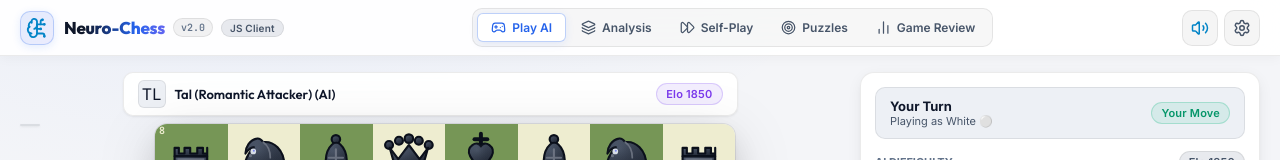
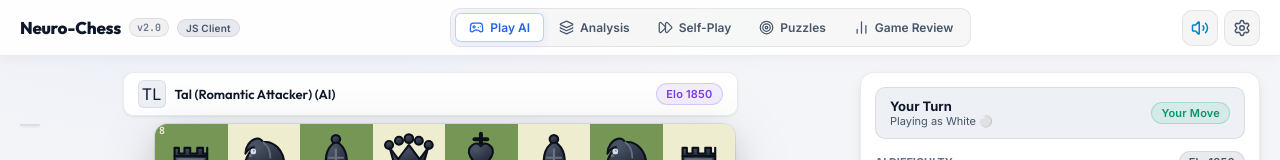
Before and after one commit to raunaksinghhh/Neuro-chess, a React (Vite) app: page / in a window 1280 px wide. Shown: the top 160 px of the page. Built offline with nearby package versions, Linux system fonts and the light colour scheme; no server answers.

Commit message:
refactor: remove brand icon and simplify title styling in header component

```diff
--- a/src/components/Header/Header.css
+++ b/src/components/Header/Header.css
@@ -23,34 +23,11 @@
   flex-shrink: 0;
 }
 
-.brand-icon-wrapper {
-  width: 34px;
-  height: 34px;
-  border-radius: 10px;
-  background: linear-gradient(135deg, rgba(37, 99, 235, 0.12), rgba(99, 102, 241, 0.12));
-  border: 1px solid rgba(37, 99, 235, 0.25);
-  display: flex;
-  align-items: center;
-  justify-content: center;
-  box-shadow: 0 2px 8px rgba(37, 99, 235, 0.12);
-  transition: all 0.15s ease;
-  color: #2563eb;
-}
-
-.header-brand:hover .brand-icon-wrapper {
-  background: linear-gradient(135deg, rgba(37, 99, 235, 0.2), rgba(99, 102, 241, 0.2));
-  box-shadow: 0 4px 14px rgba(37, 99, 235, 0.22);
-  transform: scale(1.04);
-}
-
 .brand-title {
   font-size: 17px;
   font-weight: 800;
   font-family: var(--font-display);
-  background: linear-gradient(90deg, #0f172a 20%, #2563eb 70%, #6366f1 100%);
-  -webkit-background-clip: text;
-  -webkit-text-fill-color: transparent;
-  background-clip: text;
+  color: var(--text-primary);
   letter-spacing: -0.3px;
 }
 
--- a/src/components/Header/Header.jsx
+++ b/src/components/Header/Header.jsx
@@ -8,7 +8,6 @@ import {
   Volume2,
   VolumeX,
   Settings,
-  BrainCircuit,
   Zap
 } from 'lucide-react';
 import './Header.css';
@@ -33,9 +32,6 @@ export function Header({
     <header className="app-header">
       {/* Logo & Brand */}
       <div className="header-brand" onClick={() => onSelectMode('play')}>
-        <div className="brand-icon-wrapper">
-          <BrainCircuit size={22} color="var(--neon-cyan)" />
-        </div>
         <div style={{ display: 'flex', alignItems: 'center', gap: '8px' }}>
           <span className="brand-title">Neuro-Chess</span>
           <span className="brand-badge">v2.0</span>
```
Also changed, not shown: index.html (+10 -3 lines).
